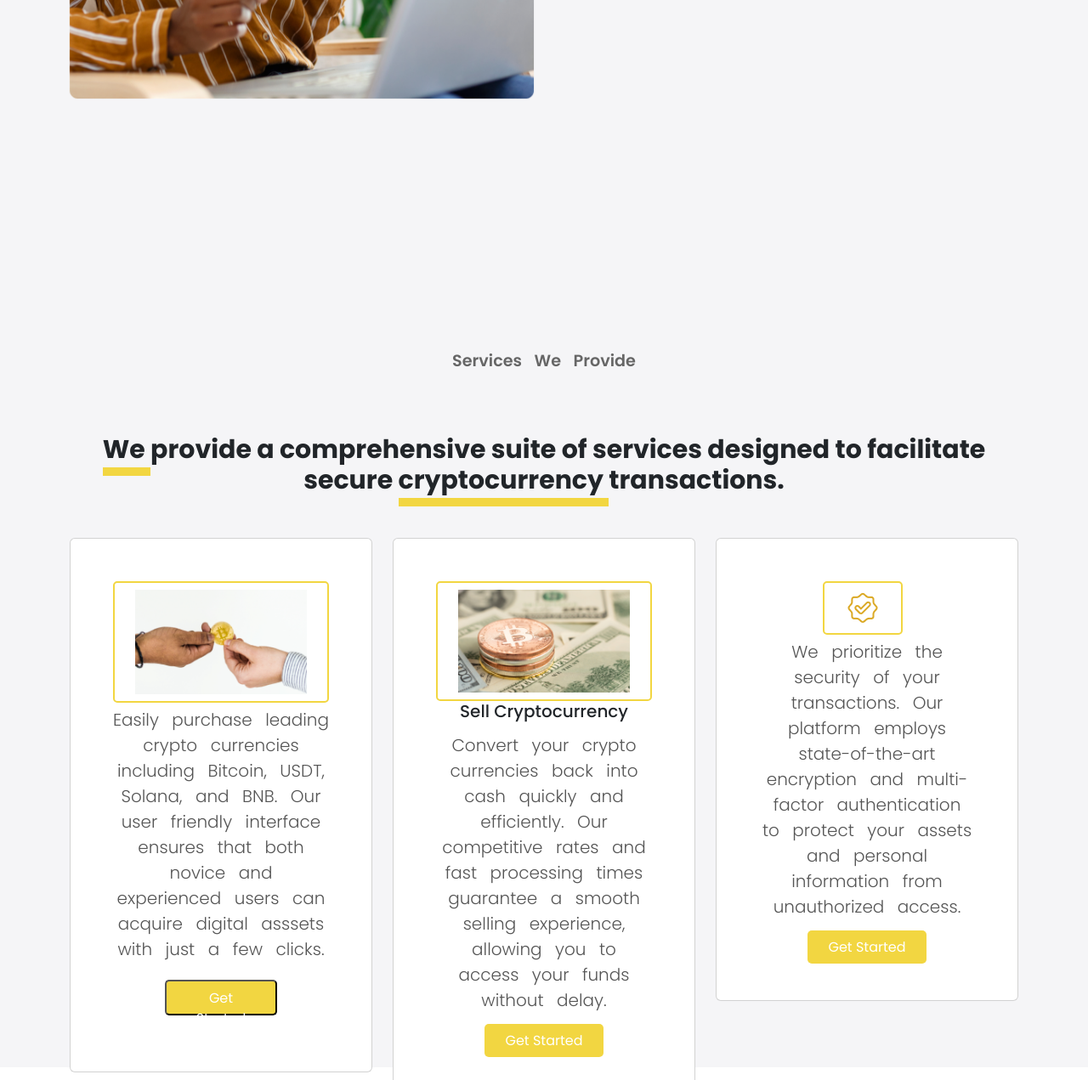
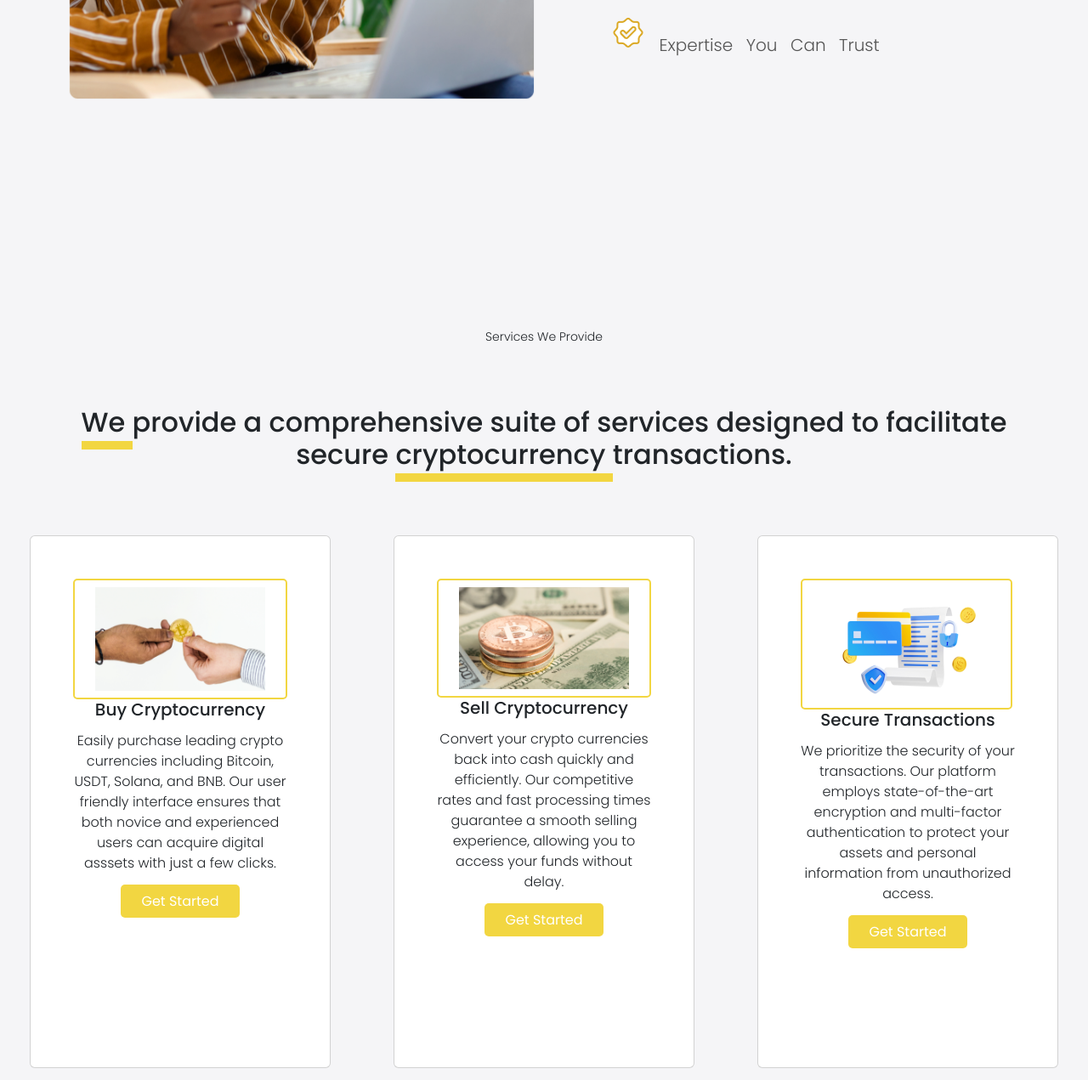
Before and after one commit to ozil247/exchange, a website: page index.html in a window 1280 px wide. Shown: the part 1529-2800 px from the top of the page at 85% size. Drawn offline with nearby package versions, Linux system fonts and the light colour scheme.

Commit message:
services

```diff
--- a/assets/style.css
+++ b/assets/style.css
@@ -54,13 +54,15 @@ body {
   padding-left: 1rem !important;
 }
 .effortless ul li{
-  position: relative;
-  left: 3px;
+  /* position: relative;  */
+  left: 1px;
+  margin: 15px 0;
+
 }
 
 .effortless ul li::before {
   content: url(images/business-solution/vuesax/bold/verify.png);
-  position: absolute;
+  /* position: absolute; */
   left: -0.8em;
   /* Adjust this value so that it appears where you want. */
   font-size: 1.1em;
@@ -183,8 +185,9 @@ span{
 
 /* ......//about us//...... */
 
-.about {
+section {
   padding: 50px 0;
+  align-items: center;
   background: #f5f5f7;
   height: 900px;
 }
@@ -257,7 +260,9 @@ p, li{
   padding: 5px 0;
   font-weight: 200;
 }
-
+.services{
+  padding: 25px 10px;
+}
 .services h2{
   text-align: center;
   padding: 0 10px;
@@ -270,6 +275,10 @@ p, li{
   padding: 5px 100px;
 }
 
+.services .card{
+  height: 627px;
+  margin: 25px;
+}
 .services .card-body{
   padding: 50px;
   text-align: center;
--- a/index.html
+++ b/index.html
@@ -84,19 +84,22 @@
           </div>
         </section>
 
-        <section class="about services">
+        <section class="services">
           <div class="about-wrapper container justify-content-center align-items-center ">
                 <p class="small"> Services We Provide</p>
                 <h2 > <span> We </span> provide a comprehensive suite of services
                 designed to facilitate secure <span> cryptocurrency </span>
                 transactions. </h2>
+          </div>
 
           <div class="row">
             <div class="col-md-4">
               <div class="card">
 
-                  <div class="card-body ">
+                <div class="card-body justify-content-between">
                   <img src="assets/images/closeup-exchanging-bitcoin-isolated-white-background 1.png" class="btn-primary-outline img-fluid" alt="" srcset="">
+
+                  <h5> Buy Cryptocurrency </h5>
                   <p>
                     Easily purchase leading crypto
                     currencies including Bitcoin,
@@ -106,9 +109,9 @@
                     users can acquire digital asssets
                     with just a few clicks.
                   </p>
-                    <button class="btn-primary">
+                  <a href="#" class="btn-primary">
                     Get Started
-                    </button>
+                  </a>
                 </div>
               </div>
             </div>
@@ -129,7 +132,7 @@
                   access your funds without
                   delay.
                   </p>
-                    <a href="" class="btn-primary">
+                  <a href="#" class="btn-primary">
                     Get Started
                   </a>
                 </div>
@@ -138,8 +141,9 @@
               <div class="card">
 
                 <div class="card-body ">
-                    <img src="assets/images/business-solution/vuesax/bold/verify.png"
+                  <img src="assets/images/3d-render-online-bill-payment-invoice-concept 1.png"
                     class="btn-primary-outline img-fluid" alt="" srcset="">
+                    <h5> Secure Transactions </h5>
                   <p>
                     We prioritize the security of your
                     transactions. Our platform
@@ -150,10 +154,9 @@
                     personal information from
                     unauthorized access.
                   </p>
-                    <a href="" class="btn-primary">
+                  <a href="#" class="btn-primary">
                     Get Started
                   </a>
-                  </div>
                 </div>
               </div>
             </div>
@@ -161,6 +164,9 @@
         </section>
 
 
+        <section>
+
+        </section>
 
     <script src="assets/index.js"></script>
     <script src="https://cdn.jsdelivr.net/npm/bootstrap@5.3.3/dist/js/bootstrap.bundle.min.js"></script>
```
Lines whose indentation alone changed are shown as unchanged.
